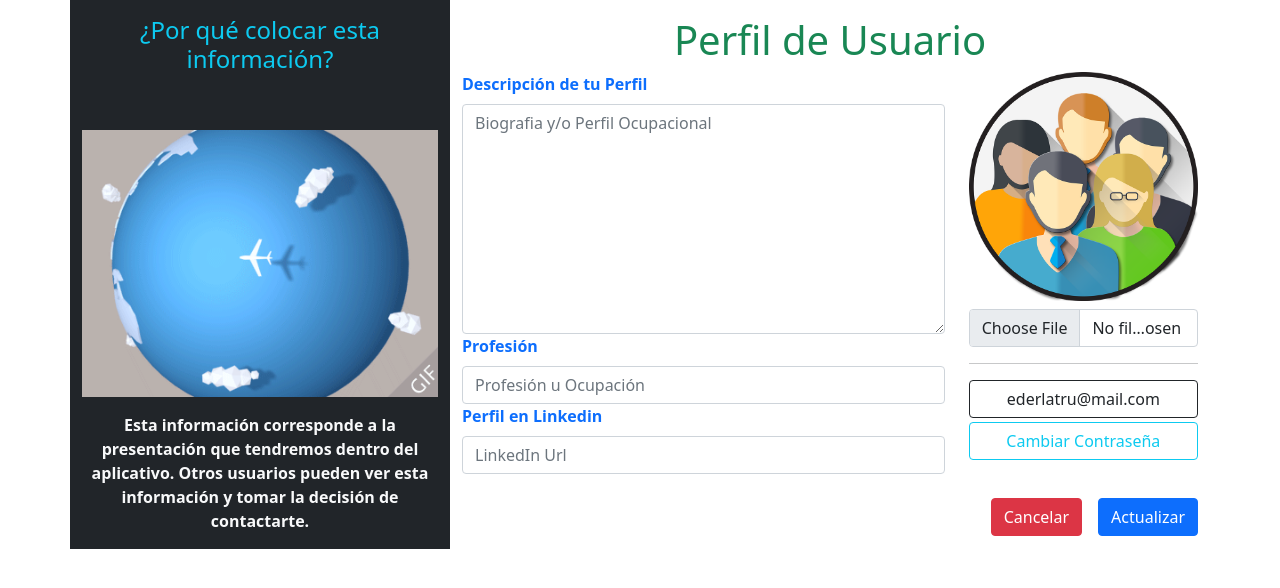
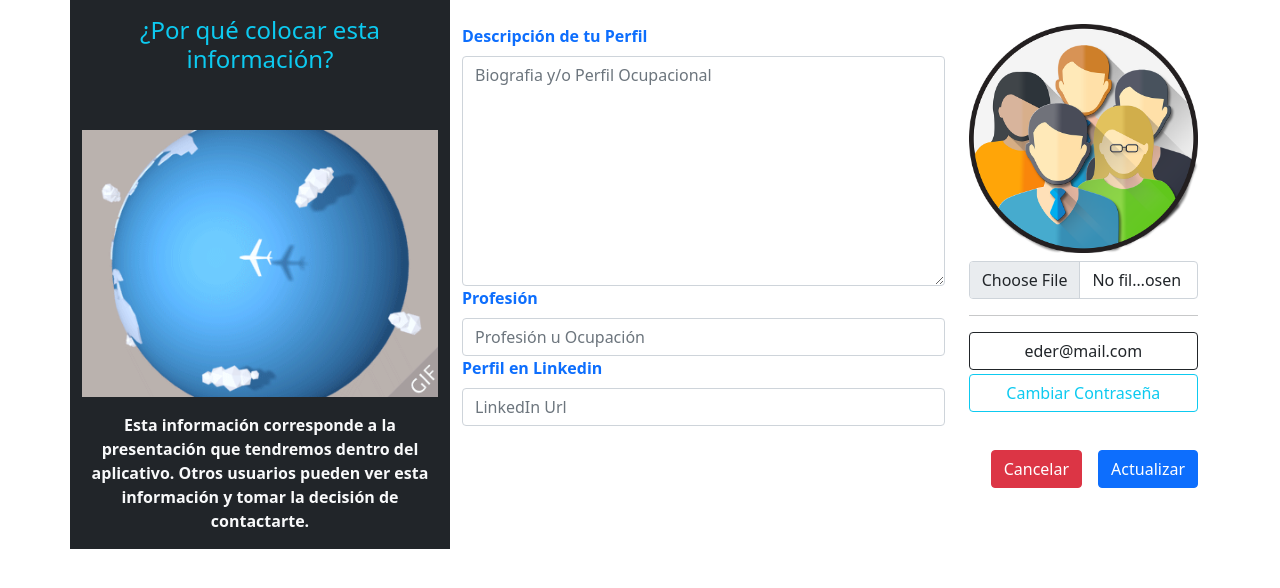
Before and after one commit to EderLaraTrujillo/django-advance, a Django app: page /accounts/profile/ in a window 1280 px wide. Shown: the part 48-636 px from the top of the page. Run offline with Django 3.2, Linux system fonts and the light colour scheme; a user stored in the database is signed in; data comes from the database, SQL or seed files in the repository; some libraries are stand-ins or nearby versions.

Commit message:
Traer información del usuario Logueado

```diff
--- a/registration/templates/registration/profile_form.html
+++ b/registration/templates/registration/profile_form.html
@@ -14,9 +14,14 @@
                     Esta información corresponde a la presentación que tendremos dentro del aplicativo. Otros usuarios pueden ver esta información
                     y tomar la decisión de contactarte.
                 </strong></p>
+                <p class="text-light"><small>
+                    {% if request.user.first_name %}
+                        {{user.first_name}}
+                    {% endif %}
+                </small></p>
             </div>
             <div class="col-8 mt-3">
-                <h1 class="text-success text-center">Perfil de Usuario</h1>
+                <h1 class="text-success text-center">{{user.first_name}}  {{user.last_name}}</h1>
                 <form action="" method="POST" enctype="multipart/form-data">
                     {% csrf_token %}
 
@@ -43,7 +48,7 @@
                             {% endif %}
                             <!-- Accesos a cambio de contraseña y de correo Electrónico -->
                             <hr>
-                            <a type="button" class="btn btn-outline-dark col-12 mb-1" data-bs-toggle="tooltip" data-bs-placement="top" title="Cambiar Correo Electrónico">ederlatru@mail.com</a>
+                            <a type="button" class="btn btn-outline-dark col-12 mb-1" data-bs-toggle="tooltip" data-bs-placement="top" title="Cambiar Correo Electrónico"> {{user.email}}</a>
                             <a type="button" class="btn btn-outline-info col-12">Cambiar Contraseña</a>
                         </div>
                     </div>
--- a/registration/views.py
+++ b/registration/views.py
@@ -43,3 +43,6 @@ class ProfileUpdate(UpdateView):
     def get_object(self):
         profile, created = Profile.objects.get_or_create(usuario=self.request.user)
         return profile
+
+
+# Clase para hacer cambios de correo electrónico:
```
Also changed, not shown: registration/templates/registration/profile_email.html (added, +10 -0 lines).
